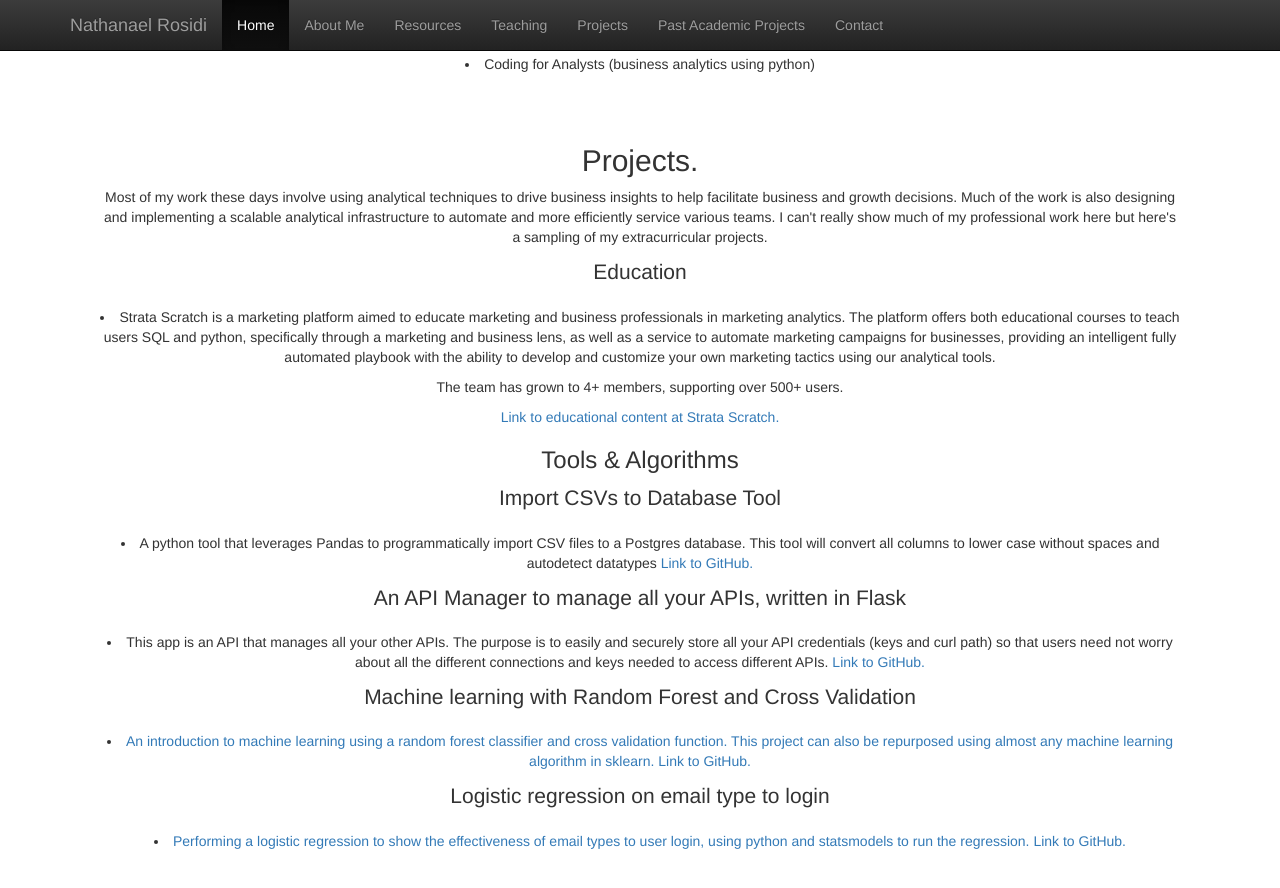
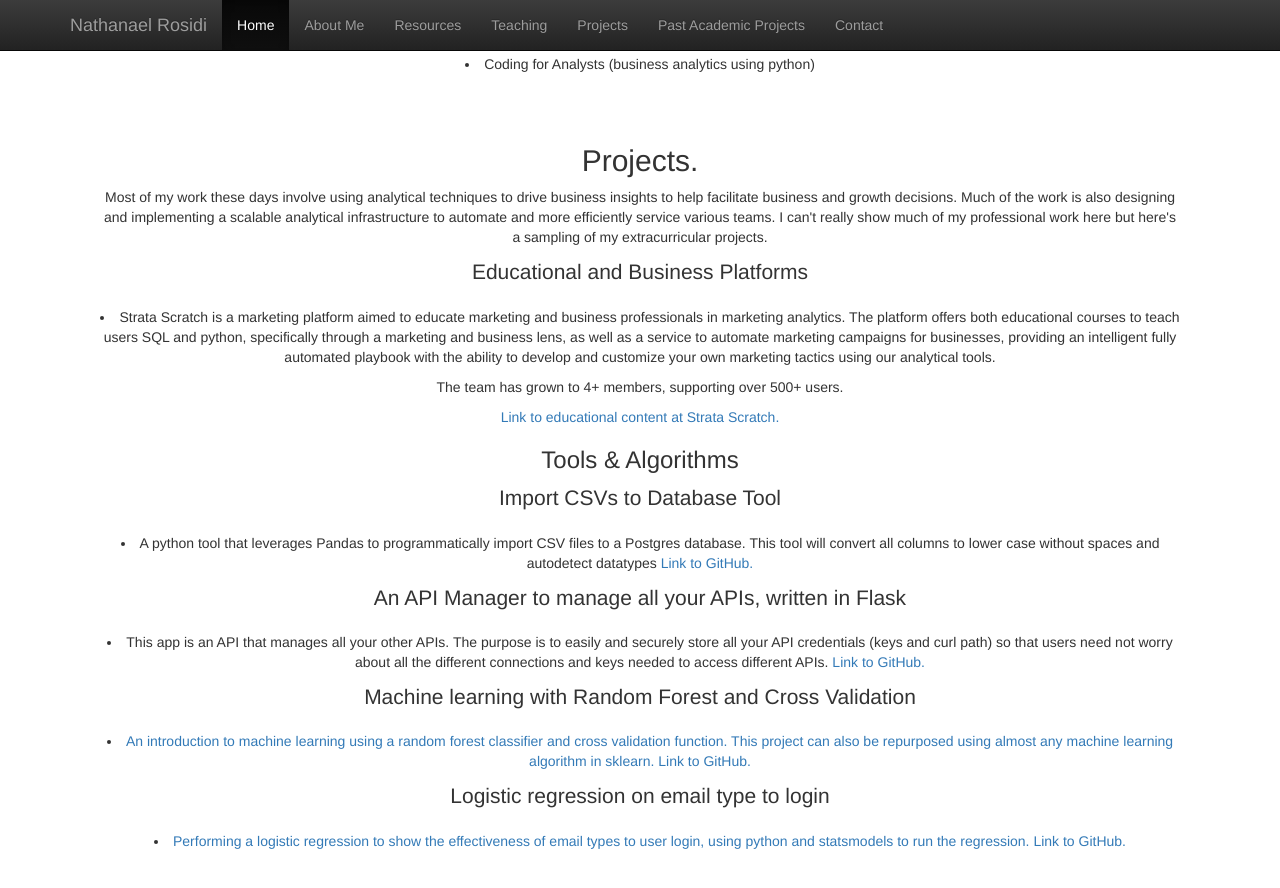
Before and after one commit to nlrosidi/nlrosidi.github.io, a Jekyll site: the page index.html, which Jekyll copies as it is, in a window 1280 px wide and 900 px high, scrolled down 1310 px. Shown: the top 888 px of the window. Built offline with Jekyll 4.4.1, drawn with Linux system fonts in a browser that asks for light colours; nearby versions of some CDN libraries.

Commit message:
Update index.html

```diff
--- a/index.html
+++ b/index.html
@@ -102,7 +102,7 @@
           <p>Most of my work these days involve using analytical techniques to drive business insights to help facilitate business and growth decisions. Much of the work is also designing and implementing a scalable analytical infrastructure to automate and more efficiently service various teams. I can't really show much of my professional work here but here's a sampling of my extracurricular projects.</p>
 		  <p></p>
 
-	      <p class="lead">Education</p>
+	      <p class="lead">Educational and Business Platforms</p>
 		  <li>Strata Scratch is a marketing platform aimed to educate marketing and business professionals in marketing analytics. The platform offers both educational courses to teach users SQL and python, specifically through a marketing and business lens, as well as a service to automate marketing campaigns for businesses, providing an intelligent fully automated playbook with the ability to develop and customize your own marketing tactics using our analytical tools.
 		<p></p>
 		      The team has grown to 4+ members, supporting over 500+ users.
```
